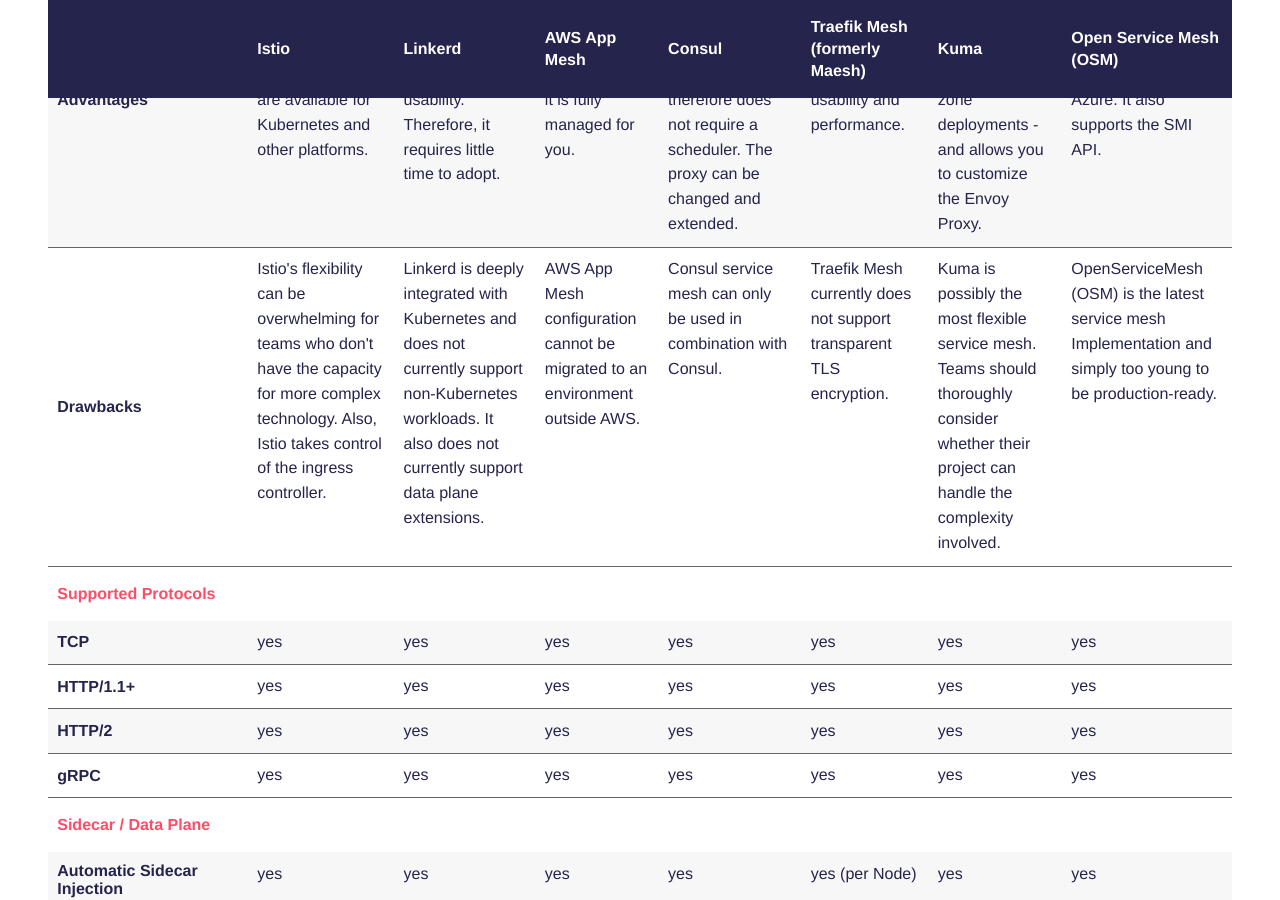
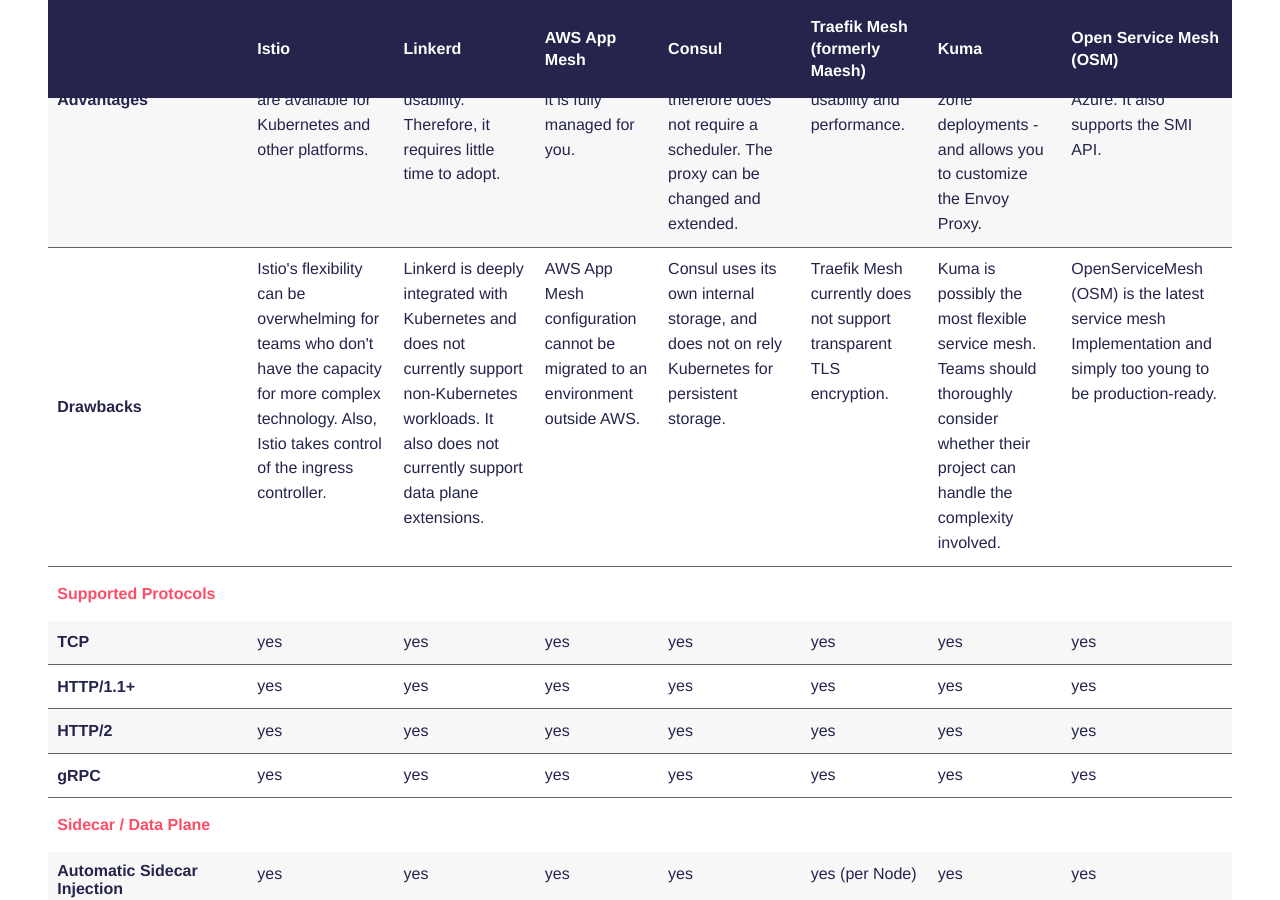
Before and after one commit to servicemesh-es/servicemesh.es, a Jekyll site: the page built from index.md, in a window 1280 px wide and 900 px high, scrolled down 6028 px. Built offline with Jekyll 4.4.1, drawn with Linux system fonts in a browser that asks for light colours; some web fonts are replaced.

Commit message:
Update Consul drawback
Followup from #22. Change Consul drawback to state that Consul does
not rely on K8s for persistent storage.

Other feedback from #22 is no longer accurate, such as Consul using a
separate service registry. As of recent releases, Consul uses and
extends service registry information it obtains from Kubernetes.

```diff
--- a/_includes/comparison.html
+++ b/_includes/comparison.html
@@ -109,7 +109,7 @@
             <td>Istio's flexibility can be overwhelming for teams who don't have the capacity for more complex technology. Also, Istio takes control of the ingress controller.</td>
             <td>Linkerd is deeply integrated with Kubernetes and does not currently support non-Kubernetes workloads. It also does not currently support data plane extensions.</td>
             <td>AWS App Mesh configuration cannot be migrated to an environment outside AWS.</td>
-            <td>Consul service mesh can only be used in combination with Consul.</td>
+            <td>Consul uses its own internal storage, and does not on rely Kubernetes for persistent storage.</td>
             <td>Traefik Mesh currently does not support transparent TLS encryption.</td>
             <td>Kuma is possibly the most flexible service mesh. Teams should thoroughly consider whether their project can handle the complexity involved.</td>
             <td>OpenServiceMesh (OSM) is the latest service mesh Implementation and simply too young to be production-ready.</td>
```
